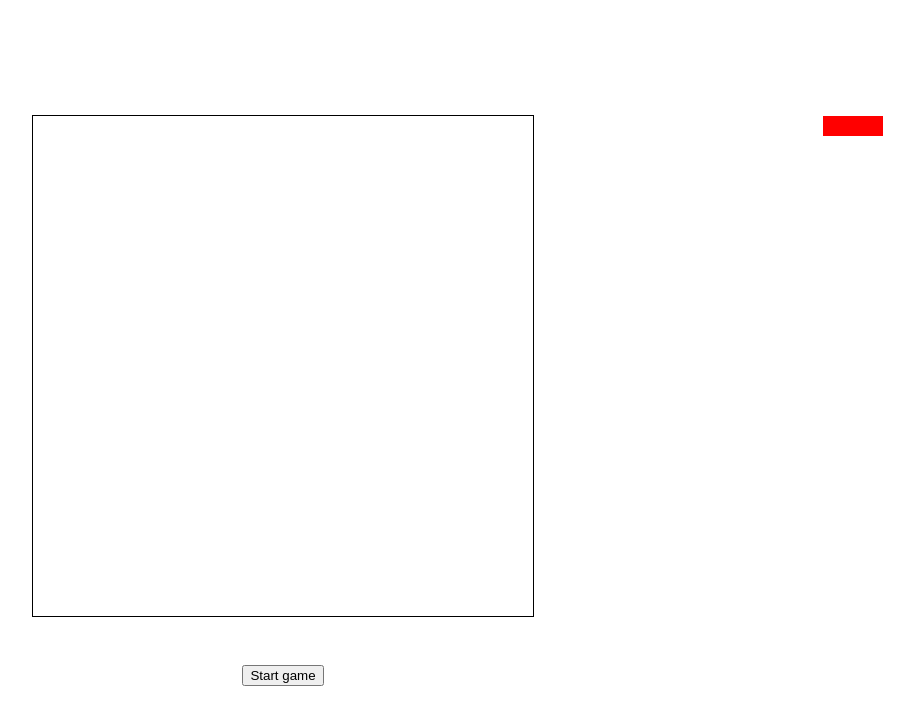
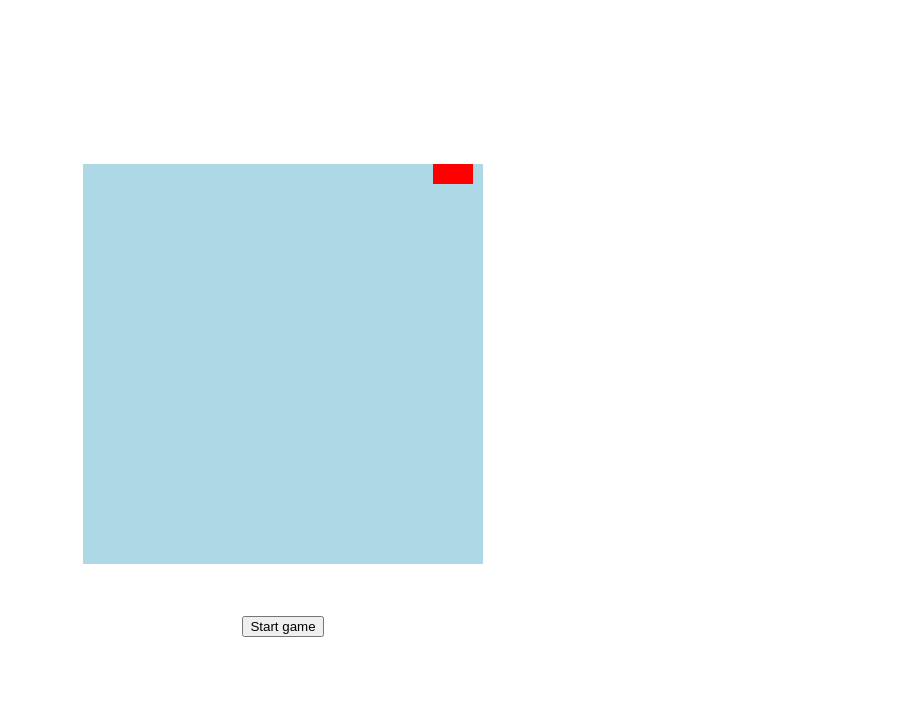
Before and after one commit to pepeche/snake, a React (Create React App) app: page / in a window 1280 px wide. Shown: the top 724 px of the page, without its empty margins (357-1271 px from the left). Built offline with nearby package versions, Linux system fonts and the light colour scheme.

Commit message:
create branch and test with new canvas code

```diff
--- a/src/App.css
+++ b/src/App.css
@@ -7,9 +7,13 @@
   gap: 3rem;
 }
 
-#game-zone{
-  position: relative;
-  width: 500px;
-  height: 500px;
-  border: 1px solid black;
+.grid {
+  display: grid;
+  grid-template-columns: repeat(40,20px);
 }
+
+.grid > * {
+  border: 1px solid rgb(145, 145, 145);
+  width: 20px;
+  height: 20px;
+}
--- a/src/App.js
+++ b/src/App.js
@@ -1,15 +1,14 @@
 import './App.css';
 // import Snake from "./Snake.js";
 import Block from "./Block.js";
+import Grid from "./Grid.js";
 
 
 
 function App() {
   return (
     <div className="App">
-      <div id="game-zone">
-          <Block/>
-      </div>
+          <Grid/>
       <button>Start game</button>
     </div>
   );
--- a/src/Block.js
+++ b/src/Block.js
@@ -1,7 +1,7 @@
-import React, { useState, useEffect, useCallback } from 'react';
+import React, { useState, useEffect } from 'react';
 
 function Block() {
-    const initialLeftPositions = [0, 20, 40]; // Positions horizontales initiales des div
+    const initialLeftPositions = [0, 20]; // Positions horizontales initiales des div
     const initialRightPositions = [0, 20, 40]; // Positions horizontales initiales des div
     const initialTopPositions = [0, 20, 40]; // Positions horizontales initiales des div
     const initialBottomPositions = [0, 20, 40]; // Positions horizontales initiales des div
@@ -11,7 +11,7 @@ function Block() {
     const [topPositions, setTopPositions] = useState(initialTopPositions);
     const [bottomPositions, setBottomPositions] = useState(initialBottomPositions);
 
-    const [blah, setBlah] = useState("right");
+    const [direction, setDirection] = useState("right");
     // leftPositions.forEach(index => {
     //     if(index < 482){
     //     } else {
@@ -21,7 +21,7 @@ function Block() {
 
 
     useEffect(() => {
-        if(blah === 'right'){
+        if(direction === 'right'){
         const interval = setInterval(() => {
         setLeftPositions(prevPositions => {
             return prevPositions.map(left => left + 10); // Ajustez la valeur pour déplacer les div dans la direction souhaitée
@@ -30,10 +30,10 @@ function Block() {
 
         return () => {clearInterval(interval);};
         }
-    }, []); // Laissez les dépendances vides pour exécuter cet effet une seule fois
+    }, [direction]); // Laissez les dépendances vides pour exécuter cet effet une seule fois
 
     useEffect(() => {
-        if(blah === 'left'){
+        if(direction === 'left'){
         const interval = setInterval(() => {
         setRightPositions(prevPositions => {
             return prevPositions.map(right => right + 10); // Ajustez la valeur pour déplacer les div dans la direction souhaitée
@@ -42,12 +42,12 @@ function Block() {
 
         return () => {clearInterval(interval);};
         }
-    }, []); // Laissez les dépendances vides pour exécuter cet effet une seule fois
+    }, [direction]); // Laissez les dépendances vides pour exécuter cet effet une seule fois
 
 
 
     useEffect(() => {
-        if(blah === 'bottom'){
+        if(direction === 'bottom'){
         const interval = setInterval(() => {
         setTopPositions(prevPositions => {
             return prevPositions.map(top => top + 10); // Ajustez la valeur pour déplacer les div dans la direction souhaitée
@@ -56,10 +56,10 @@ function Block() {
 
         return () => {clearInterval(interval);};
     }
-    }, []); // Laissez les dépendances vides pour exécuter cet effet une seule fois
+    }, [direction]); // Laissez les dépendances vides pour exécuter cet effet une seule fois
 
     useEffect(() => {
-        if(blah === 'top'){
+        if(direction === 'top'){
         const interval = setInterval(() => {
         setBottomPositions(prevPositions => {
             return prevPositions.map(bottom => bottom + 10); // Ajustez la valeur pour déplacer les div dans la direction souhaitée
@@ -68,18 +68,15 @@ function Block() {
 
         return () => {clearInterval(interval);};
         }
-    }, []); // Laissez les dépendances vides pour exécuter cet effet une seule fois
+    }, [direction]); // Laissez les dépendances vides pour exécuter cet effet une seule fois
 
 
-
-
-
-    const divStyles = leftPositions.map((left, right, top, bottom, index) => ({
+    const divStyles = leftPositions.map((left, index) => ({
         position: 'absolute',
         left: `${left}px`,
-        top: `${top}px`,
-        right : `${right}px`,
-        bottom : `${bottom}px`,
+        // top: `${top}px`,
+        // right : `${right}px`,
+        // bottom : `${bottom}px`,
         width: '20px',
         height: '20px',
         background: 'red',
@@ -87,7 +84,8 @@ function Block() {
 
     function handleKeyPress(event) {
         if (event.key === 'ArrowLeft') {
-            setBlah('top');
+            setDirection('top');
+            console.log(direction)
             console.log(divStyles)
           // La touche "Left" a été pressée
           console.log('Touche "Left" pressée');
--- /dev/null
+++ b/src/Grid.js
@@ -0,0 +1,24 @@
+import React, { useRef, useEffect } from 'react';
+import Block from './Block';
+
+const Grid = () => {
+  const canvasRef = useRef(null);
+
+  useEffect(() => {
+    const canvas = canvasRef.current;
+    const ctx = canvas.getContext('2d');
+
+    // Remplir le canvas avec une couleur de fond
+    ctx.fillStyle = 'lightblue';
+    ctx.fillRect(0, 0, canvas.width, canvas.height);
+  }, []);
+
+  return (
+    <div>
+        <Block/>
+        <canvas ref={canvasRef} width={400} height={400}></canvas>
+    </div>
+  );
+};
+
+export default Grid;
```
